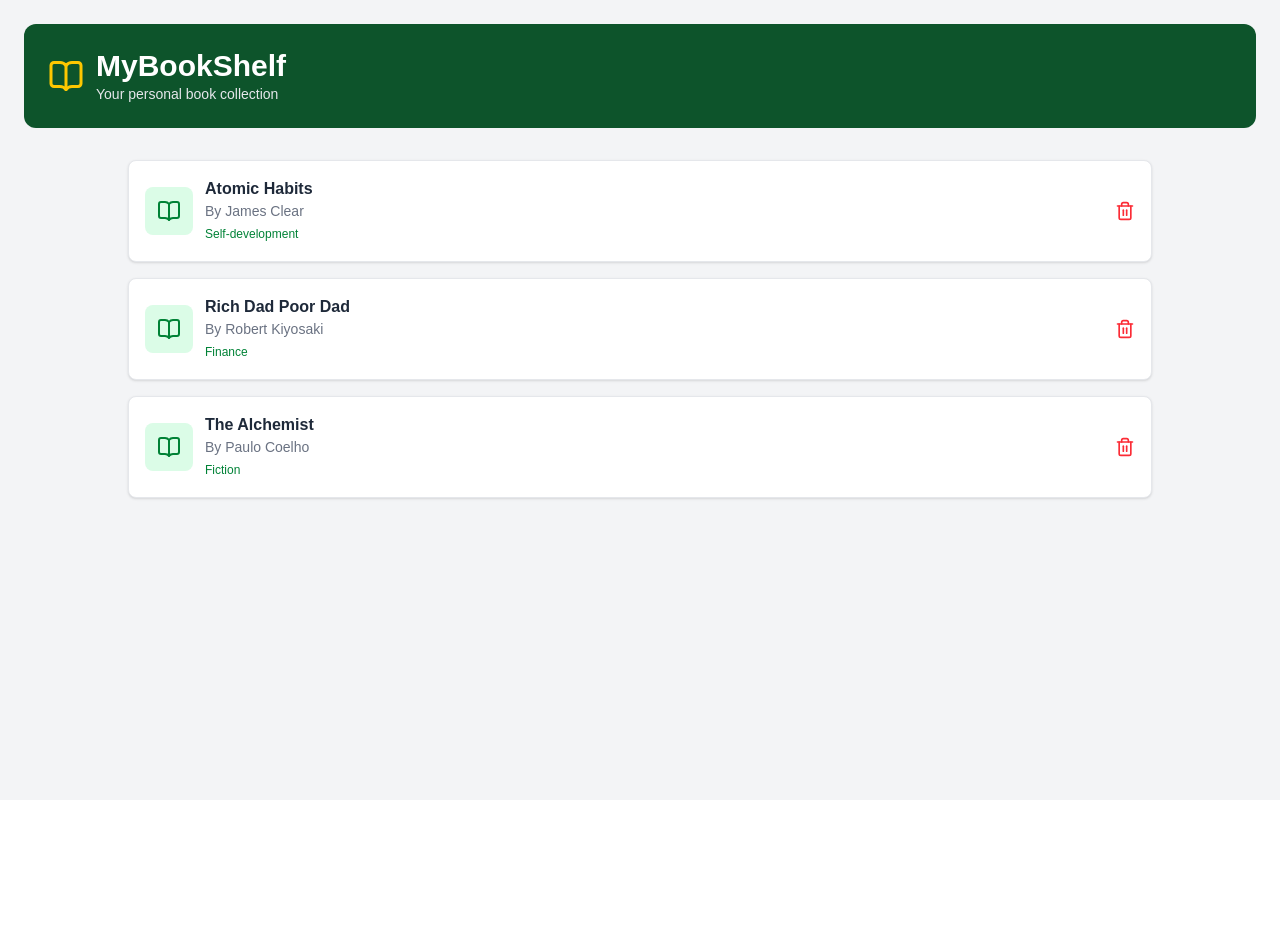
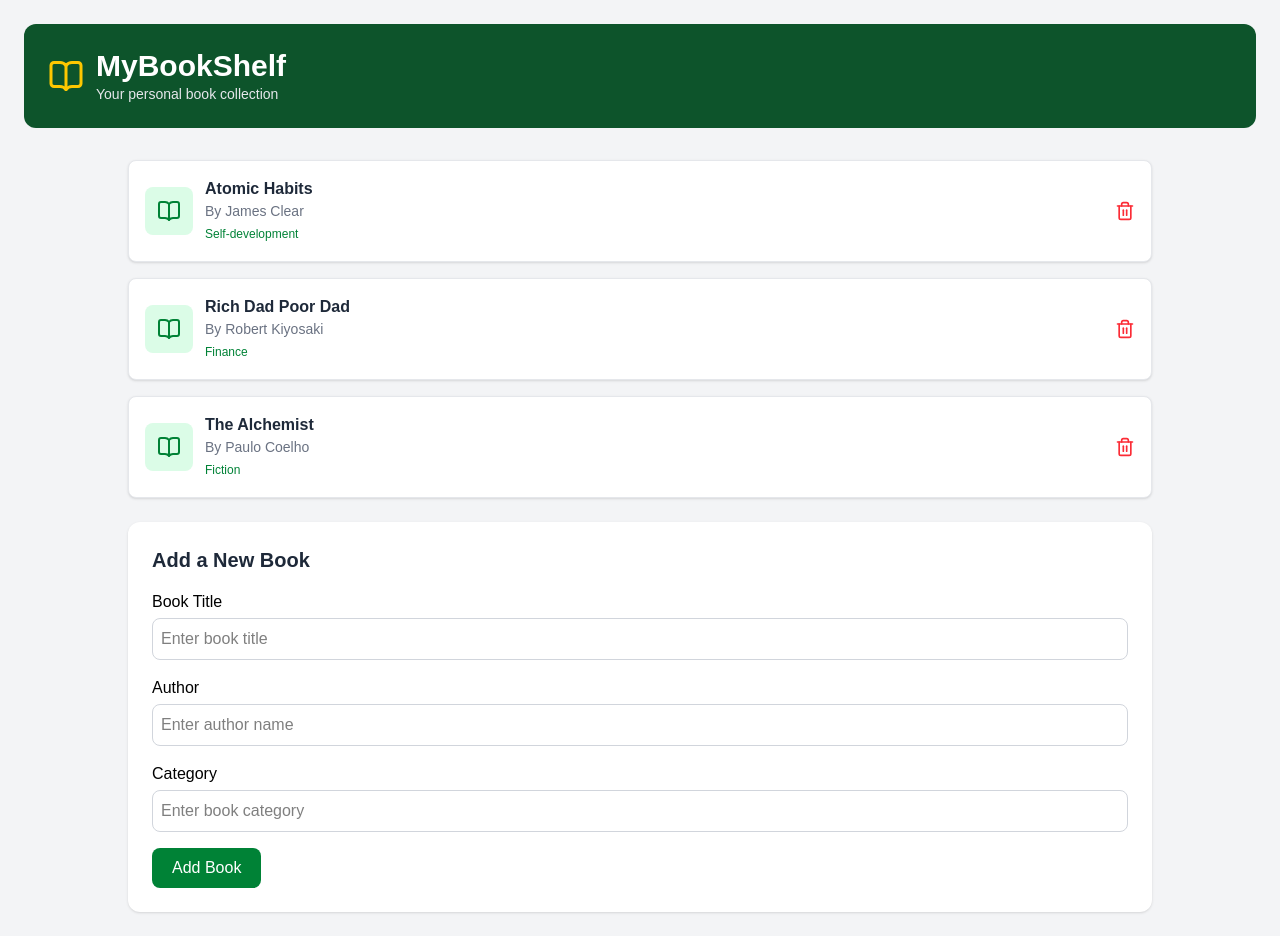
Before and after one commit to farhia32/mybookshelf, a React (Vite) app: page / in a window 1280 px wide. Before the commit the page ends 800 px from the top, so only its background shows below. Built offline with nearby package versions, Linux system fonts and the light colour scheme.

Commit message:
connect addbook component to the parent

```diff
--- a/src/App.jsx
+++ b/src/App.jsx
@@ -1,7 +1,7 @@
-
 import { useState } from "react";
 import Header from "./components/Header";
 import BookList from "./components/BookList";
+import AddBook from "./components/AddBook";
 
 function App() {
 
@@ -32,19 +32,23 @@ function App() {
     setBooks(books.filter((book) => book.id !== id));
   }
 
+function handleAddBook(newBook) {
+  setBooks((previousBooks) => [...previousBooks, newBook]);
+}
+
   // 3. Display components
   return (
     <div className="min-h-screen bg-gray-100 p-6">
       <Header />
 
-      <main className="max-w-5xl mx-auto mt-8">
-        <BookList
-          books={books}
-          onDelete={handleDelete}
-        />
+      <main className="max-w-5xl mx-auto mt-8 space-y-6">
+        <BookList books={books} onDelete={handleDelete}/>
+        <AddBook onAddBook={handleAddBook}/>
       </main>
     </div>
   );
+
 }
 
+
 export default App;
```
